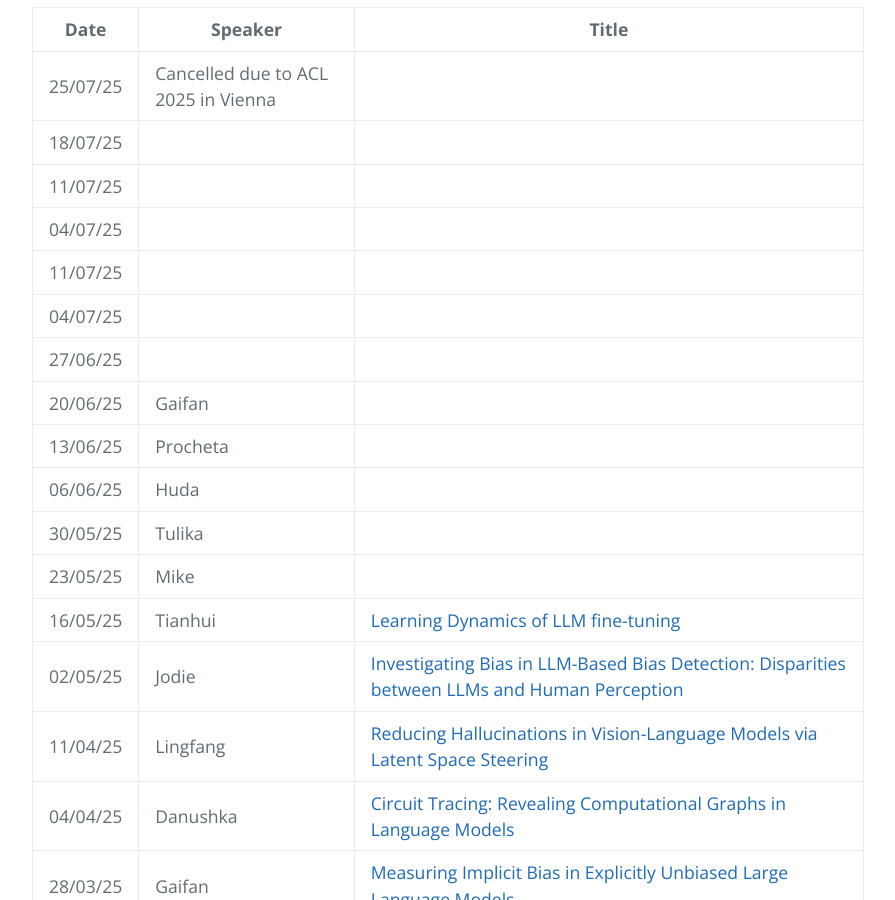
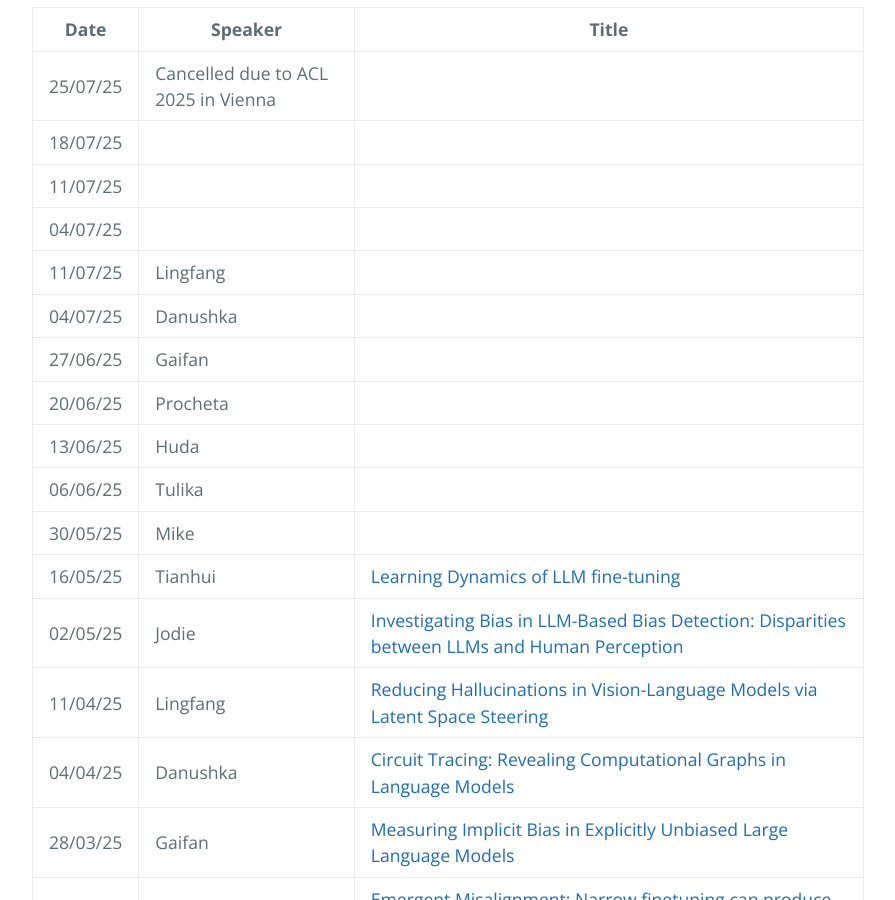
Before and after one commit to LivNLP/livnlp.github.io, a Jekyll site: the page built from reading.md, in a window 1280 px wide and 900 px high, scrolled down 567 px. Shown: the whole window, without its empty margins (192-1087 px from the left). Built offline with Jekyll 4.4.1, drawn with Linux system fonts in a browser that asks for light colours.

Commit message:
Update reading.md

```diff
--- a/reading.md
+++ b/reading.md
@@ -17,14 +17,13 @@ We meet on a weely basis to discuss recent research papers. Here is the schedule
 | 18/07/25|  |
 | 11/07/25|  |
 | 04/07/25|  |
-| 11/07/25|  |
-| 04/07/25|  |
-| 27/06/25|  |
-| 20/06/25|  Gaifan |
-| 13/06/25|  Procheta |
-| 06/06/25|  Huda |
-| 30/05/25|  Tulika |
-| 23/05/25|  Mike |
+| 11/07/25|  Lingfang|
+| 04/07/25| Danushka |
+| 27/06/25| Gaifan |
+| 20/06/25|  Procheta |
+| 13/06/25|  Huda |
+| 06/06/25|  Tulika |
+| 30/05/25|  Mike |
 | 16/05/25|  Tianhui | [Learning Dynamics of LLM fine-tuning](https://openreview.net/forum?id=tPNHOoZFl9)
 | 02/05/25|  Jodie | [Investigating Bias in LLM-Based Bias Detection: Disparities between LLMs and Human Perception](https://aclanthology.org/2025.coling-main.709/)
 | 11/04/25|  Lingfang| [Reducing Hallucinations in Vision-Language Models via Latent Space Steering](https://arxiv.org/abs/2410.15778)
```
